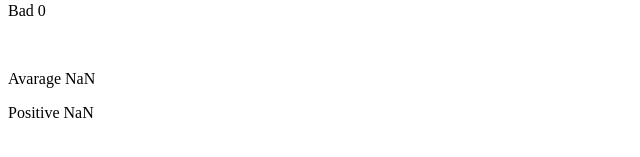
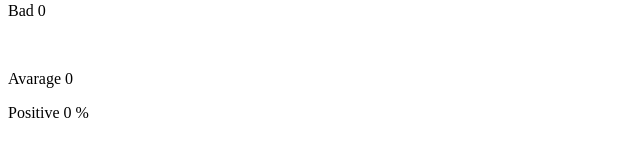
Before and after one commit to AngelGabriel-ManzanoContreras/fullstackopen, a React (Vite) app in the folder part1/introdemo/: page / in a window 1280 px wide. Shown: the part 221-378 px from the top of the page, without its empty margins (0-640 px from the left). Built offline with nearby package versions, Linux system fonts and the light colour scheme; the HTML template or start-up script is replaced by a standard one.

Commit message:
Activity 1.7 improvements

```diff
--- a/part1/introdemo/src/App.jsx
+++ b/part1/introdemo/src/App.jsx
@@ -21,9 +21,16 @@ const App = () => {
   useEffect(() => {
     // I isolated the calculation of the statistics
     // this way to use the most updated values of good, neutral and bad
+    const totalFeedback = good + neutral + bad
 
-    setAvarage( (good - bad) / (good + neutral + bad) )// Calculate the average
-    setPositive( (good / (good + neutral + bad)) * 100 )// Calculate the positive percentage
+    setAvarage(
+      (good - bad) / ( totalFeedback )
+      || 0 // Assign 0 if the result is NaN
+    )// Doesn't consider the neutral feedback coz it's treated as 0
+    setPositive(
+      (good / ( totalFeedback )) * 100
+      || 0
+    )
   }, [good, neutral, bad])
 
   return (
@@ -53,7 +60,7 @@ const App = () => {
         <Result text="Bad" value={ bad } />
         <br />
         <Result text="Avarage" value={ avarage } />
-        <Result text="Positive" value={ positive } />
+        <Result text="Positive" value={ `${ positive } %` } />
       </section>
     </>
   )
```
